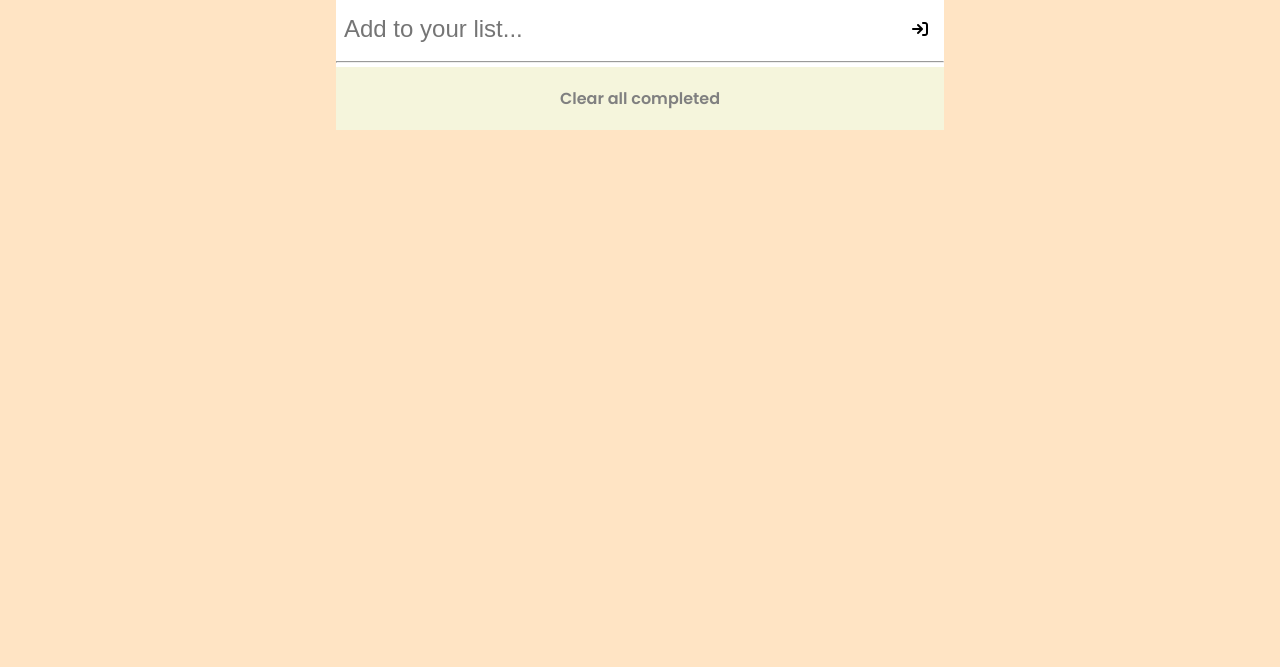
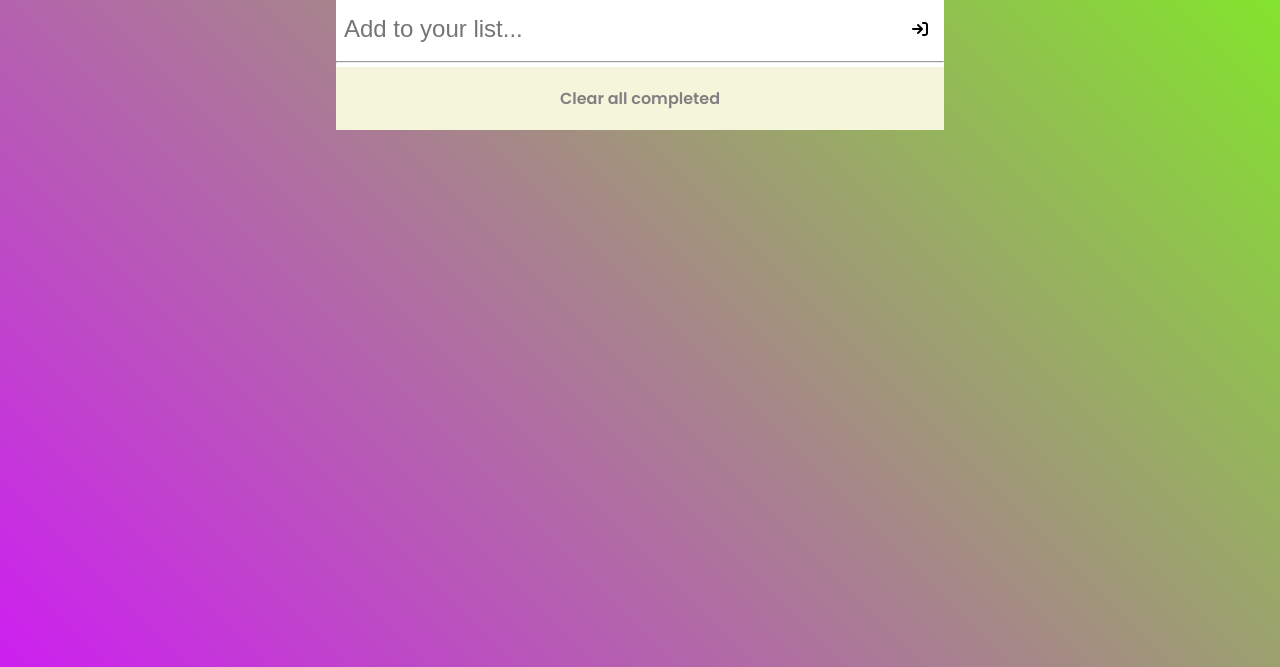
Before and after one commit to Bestbynature/TodoList-webpack-ES6, a website built with webpack: page src/index.html in a window 1280 px wide. Shown: the part 133-800 px from the top of the page. Built offline with nearby package versions, Linux system fonts and the light colour scheme.

Commit message:
:hammer: Add a gradient to the background

```diff
--- a/src/mystyles.css
+++ b/src/mystyles.css
@@ -5,11 +5,14 @@
 }
 
 body {
-  background-color: bisque;
+  background: linear-gradient(45deg, rgb(205, 31, 240), rgb(126, 241, 31));
+  background-repeat: no-repeat;
   display: flex;
   flex-direction: column;
   align-items: center;
   font-family: 'Poppins', sans-serif;
+  height: auto;
+  min-height: 100vh;
 }
 
 .wrapper {
```
